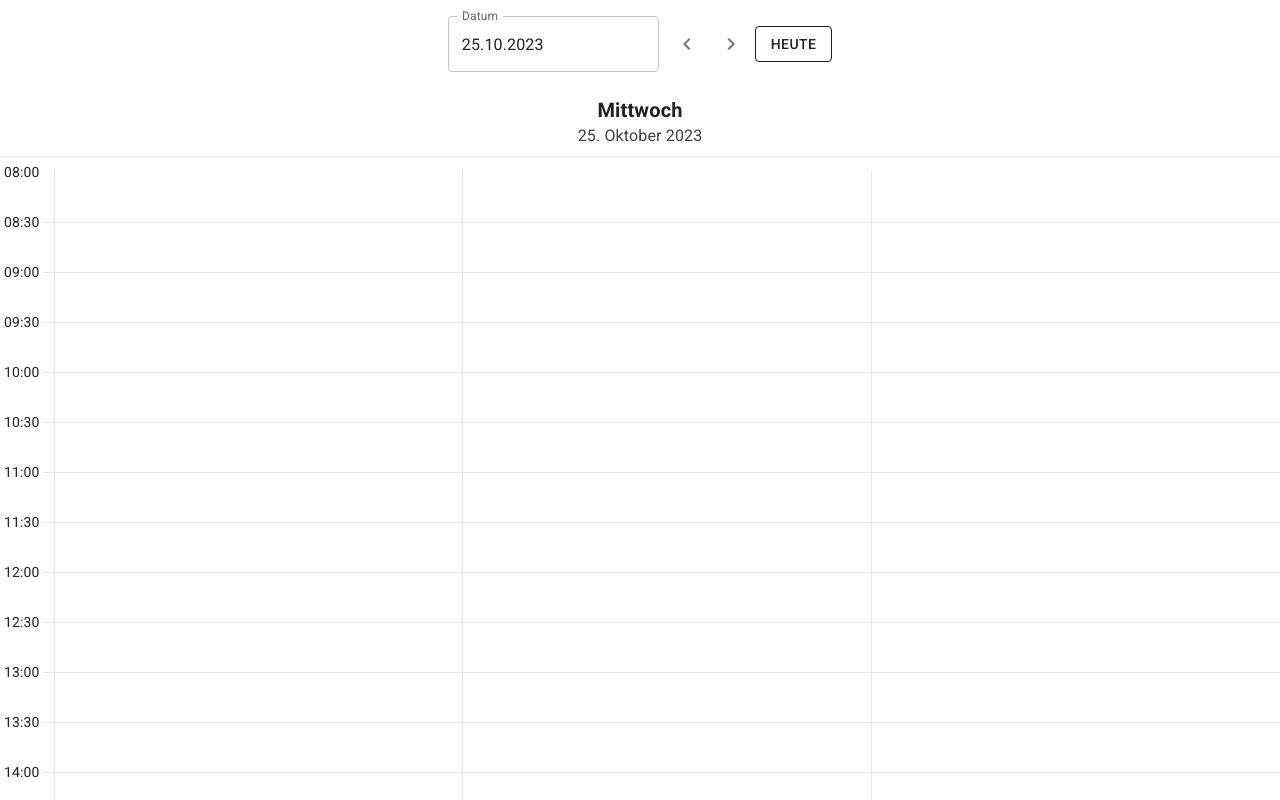
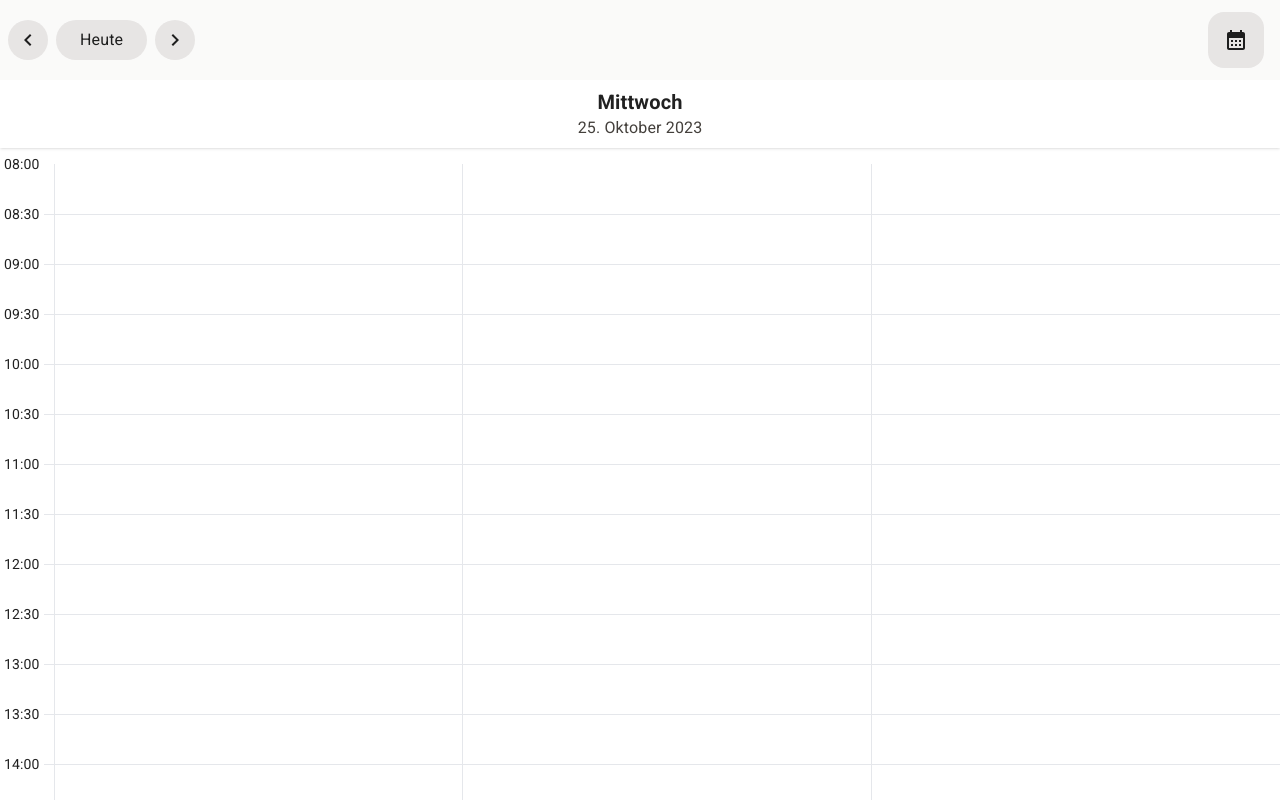
Before and after one commit to TSC-Rot-Gold-Casino-Nurnberg-e-V/rgc-ballroom-booking, a React (Vite) app: page / in a window 1280 px wide. Built offline with nearby package versions, Linux system fonts and the light colour scheme.

Commit message:
bottom app bar according to material design v3

```diff
--- /dev/null
+++ b/src/BottomAppBar.tsx
@@ -0,0 +1,60 @@
+import { useMediaQuery, useTheme } from "@mui/material";
+import { CalendarMonth, ChevronLeft, ChevronRight } from "@mui/icons-material";
+import { ComponentProps } from "react";
+
+interface Props {
+  onNextClick: () => void;
+  onPrevClick: () => void;
+  onTodayClick: () => void;
+  onCalendarClick: () => void;
+}
+
+export const BottomAppBar = ({
+  onPrevClick,
+  onNextClick,
+  onTodayClick,
+  onCalendarClick,
+}: Props) => {
+  const theme = useTheme();
+  const isMobile = useMediaQuery(theme.breakpoints.down("sm"));
+
+  return (
+    <div
+      className="flex h-20 items-center justify-between bg-stone-50 py-3 pl-1 pr-4"
+      style={{
+        order: isMobile ? 1 : 0,
+      }}
+    >
+      <div className="flex items-center gap-1">
+        <IconButton onClick={onPrevClick}>
+          <ChevronLeft />
+        </IconButton>
+        <button
+          className="h-10 rounded-full bg-stone-200 px-6 transition-colors hover:bg-stone-300 active:bg-stone-300"
+          onClick={onTodayClick}
+        >
+          Heute
+        </button>
+        <IconButton onClick={onNextClick}>
+          <ChevronRight fontSize="medium" />
+        </IconButton>
+      </div>
+      <button
+        className="h-14 w-14 rounded-2xl bg-stone-200 transition-colors hover:bg-stone-300 active:bg-stone-400"
+        onClick={onCalendarClick}
+      >
+        <CalendarMonth />
+      </button>
+    </div>
+  );
+};
+
+const IconButton = ({ children, ...buttonProps }: ComponentProps<"button">) => {
+  return (
+    <button {...buttonProps} className="group h-12 w-12">
+      <div className="m-1 flex h-10 w-10 items-center justify-center rounded-full bg-stone-200 transition-colors group-hover:bg-stone-300 group-active:bg-stone-300">
+        {children}
+      </div>
+    </button>
+  );
+};
--- a/src/Overview.tsx
+++ b/src/Overview.tsx
@@ -1,56 +1,42 @@
-import { Button, IconButton, useMediaQuery, useTheme } from "@mui/material";
-import { ChevronLeft, ChevronRight } from "@mui/icons-material";
-import { DatePicker } from "@mui/x-date-pickers";
 import { useState } from "react";
 import dayjs, { Dayjs } from "dayjs";
+import { MobileDatePicker } from "@mui/x-date-pickers";
+import { BottomAppBar } from "./BottomAppBar.tsx";
 
 export const Overview = () => {
-  const theme = useTheme();
-  const isMobile = useMediaQuery(theme.breakpoints.down("sm"));
   const DISPLAYED_HOURS = 14;
   const SECTIONS_PER_HOUR = 4;
   const ROWS = DISPLAYED_HOURS * SECTIONS_PER_HOUR;
   const COLUMN_HEIGHT = 25;
 
-  const start = dayjs("08:00", "HH:mm");
+  const START_TIME = dayjs("08:00", "HH:mm");
 
   const [date, setDate] = useState<Dayjs | null>(dayjs());
+  const [datePickerOpen, setDatePickerOpen] = useState(false);
 
   return (
     <div className="grid h-dvh grid-rows-[auto_1fr]">
-      <div
-        className="mx-auto flex w-fit gap-2 p-4"
-        style={{ order: isMobile ? 1 : 0 }}
-      >
-        <DatePicker label="Datum" value={date} onChange={setDate} />
-        <div className="mx-auto flex items-center gap-1">
-          <IconButton
-            aria-label="vorheriger Tag"
-            className="h-fit"
-            onClick={() =>
-              setDate((prevDate) => prevDate?.subtract(1, "day") ?? null)
-            }
-          >
-            <ChevronLeft />
-          </IconButton>
-          <IconButton
-            aria-label="nächster Tag"
-            className="aspect-square"
-            onClick={() =>
-              setDate((prevDate) => prevDate?.add(1, "day") ?? null)
-            }
-          >
-            <ChevronRight />
-          </IconButton>
-          <Button
-            variant="outlined"
-            color="inherit"
-            onClick={() => setDate(dayjs())}
-          >
-            Heute
-          </Button>
-        </div>
-      </div>
+      <MobileDatePicker
+        open={datePickerOpen}
+        onOpen={() => setDatePickerOpen(true)}
+        onClose={() => setDatePickerOpen(false)}
+        label="Datum"
+        value={date}
+        onChange={setDate}
+        sx={{
+          display: "none",
+        }}
+      />
+      <BottomAppBar
+        onPrevClick={() =>
+          setDate((prevDate) => prevDate?.subtract(1, "day") ?? null)
+        }
+        onNextClick={() =>
+          setDate((prevDate) => prevDate?.add(1, "day") ?? null)
+        }
+        onTodayClick={() => setDate(dayjs())}
+        onCalendarClick={() => setDatePickerOpen(true)}
+      />
       <div className="grid grid-rows-[auto_1fr] overflow-y-auto">
         {/* WEEKDAY + DATE */}
         <div className="p-2 shadow">
@@ -73,7 +59,7 @@ export const Overview = () => {
             {Array.from({ length: ROWS / 2 }).map((_, index) => (
               <div className="-mt-3.5 p-1" key={index}>
                 <div className="text-sm">
-                  {start.add(index * 30, "minute").format("HH:mm")}
+                  {START_TIME.add(index * 30, "minute").format("HH:mm")}
                 </div>
               </div>
             ))}
```
